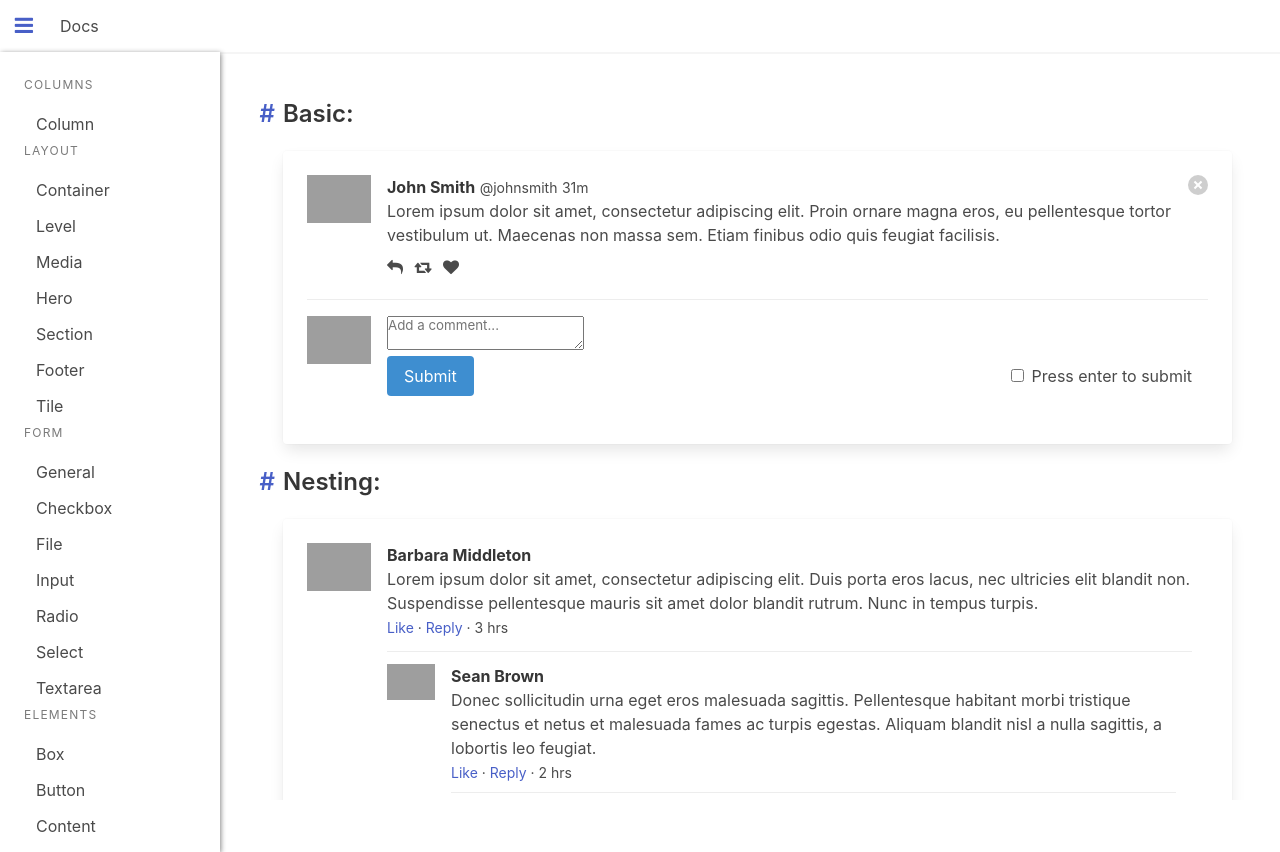
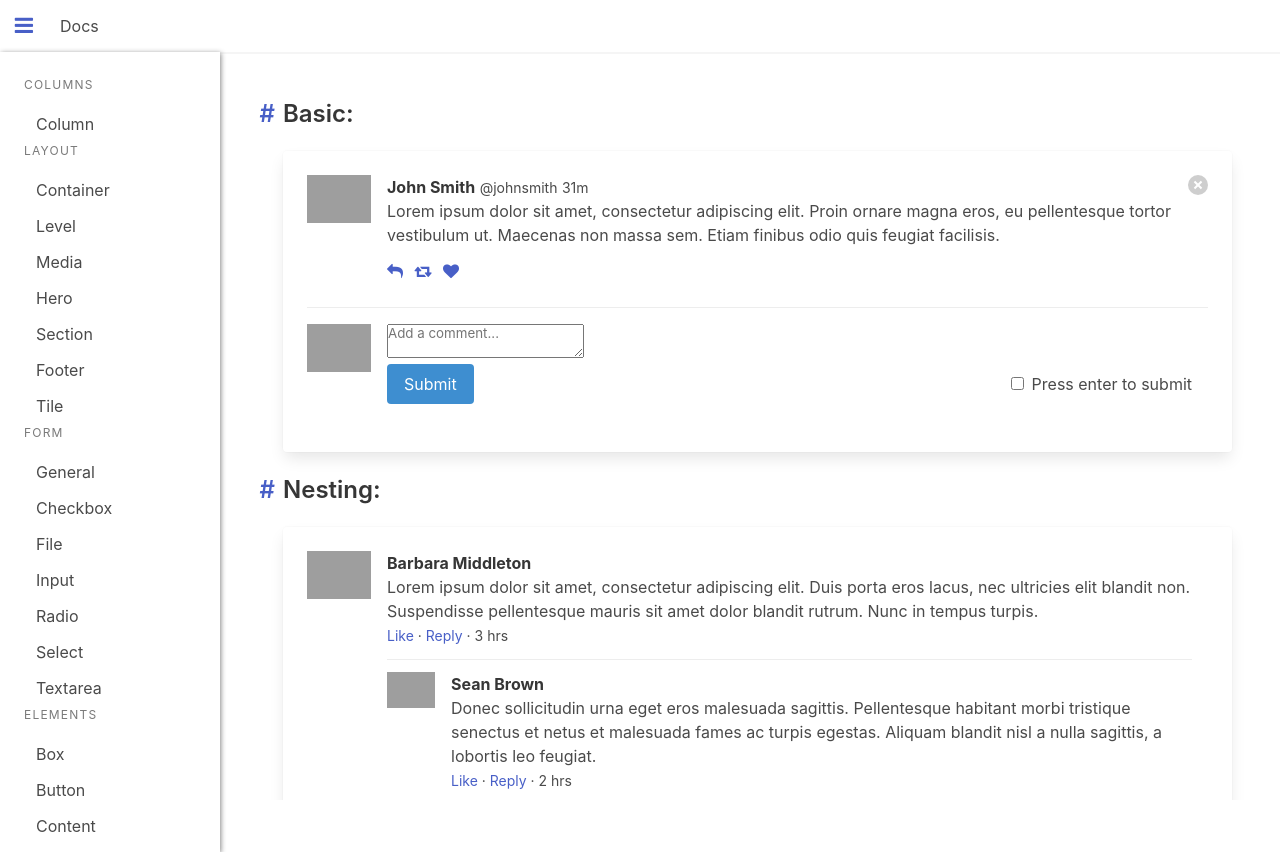
Before and after one commit to vue-bulma/bulma-ui, a Vue app: page /docs/layout/media in a window 1280 px wide. Built offline with nearby package versions, Linux system fonts and the light colour scheme; grey boxes are pictures that could not be loaded.

Commit message:
fixup: remove props.element

```diff
--- a/examples/components/layout/Level.vue
+++ b/examples/components/layout/Level.vue
@@ -2,8 +2,8 @@
   <vb-section>
     <example-section-item title="Basic">
       <demo>
-        <vb-level element="nav">
-          <vb-level-item element="p">
+        <vb-level>
+          <vb-level-item>
             <vb-title type="subtitle" size="5">
               <strong>123</strong> posts
             </vb-title>
@@ -19,35 +19,39 @@
       </demo>
 
       <demo>
-        <vb-level element="nav">
-          <vb-level-item slot="left">
+        <vb-level>
+          <template slot="left">
+            <vb-level-item>
               <vb-title type="subtitle" size="5">
                 <strong>123</strong> posts
               </vb-title>
             </vb-level-item>
 
-          <vb-level-item slot="left">
+            <vb-level-item>
               <vb-form-item addons>
                 <vb-input placeholder="Find a post"></vb-input>
                 <vb-button>Search</vb-button>
               </vb-form-item>
             </vb-level-item>
+          </template>
 
-          <vb-level-item element="p" slot="right">
+          <template slot="right">
+            <vb-level-item>
               <strong>All</strong>
             </vb-level-item>
-          <vb-level-item element="p" slot="right">
+            <vb-level-item>
               <a>Published</a>
             </vb-level-item>
-          <vb-level-item element="p" slot="right">
+            <vb-level-item>
               <a>Drafts</a>
             </vb-level-item>
-          <vb-level-item element="p" slot="right">
+            <vb-level-item>
               <a>Deleted</a>
             </vb-level-item>
-          <vb-level-item element="p" slot="right">
+            <vb-level-item>
               <vb-button color="success">New</vb-button>
             </vb-level-item>
+          </template>
         </vb-level>
       </demo>
     </example-section-item>
--- a/examples/components/layout/Media.vue
+++ b/examples/components/layout/Media.vue
@@ -16,15 +16,17 @@
           </vb-content>
 
           <vb-level mobile>
-            <vb-level-item slot="left">
-              <vb-icon size="small" name="fa fa-reply"></vb-icon>
-            </vb-level-item>
-            <vb-level-item slot="left">
-              <vb-icon size="small" name="fa fa-retweet"></vb-icon>
-            </vb-level-item>
-            <vb-level-item slot="left">
-              <vb-icon size="small" name="fa fa-heart"></vb-icon>
-            </vb-level-item>
+            <template slot="left">
+              <vb-level-item>
+                <a href="#"><vb-icon size="small" name="fa fa-reply"></vb-icon></a>
+              </vb-level-item>
+              <vb-level-item>
+                <a href="#"><vb-icon size="small" name="fa fa-retweet"></vb-icon></a>
+              </vb-level-item>
+              <vb-level-item>
+                <a href="#"><vb-icon size="small" name="fa fa-heart"></vb-icon></a>
+              </vb-level-item>
+            </template>
           </vb-level>
         </vb-media-object>
 
--- a/src/components/layout/Level.vue
+++ b/src/components/layout/Level.vue
@@ -1,8 +1,6 @@
 <script>
 import Vue from 'vue'
 import alignProps from '@/mixins/align'
-
-const ELEMENTS = ['nav', 'div', 'p']
 
 const Level = Vue.component('VbLevel', {
   mixins: [alignProps],
@@ -12,15 +10,9 @@ const Level = Vue.component('VbLevel', {
     }
   },
   props: {
-    element: {
-      type: String,
-      default: 'nav',
-      validator: value => ELEMENTS.includes(value)
-    },
     mobile: Boolean
   },
   render(createElement) {
-    const { element, mobile } = this
     const { left, right, default: content } = this.$slots
     const items = [content]
     if (left) {
@@ -30,8 +22,8 @@ const Level = Vue.component('VbLevel', {
       items.push(createElement('div', { class: 'level-right' }, right))
     }
     return createElement(
-      element,
-      { class: { level: true, 'is-mobile': mobile } },
+      'div',
+      { class: { level: true, 'is-mobile': this.mobile } },
       items
     )
   }
--- a/src/components/layout/LevelItem.vue
+++ b/src/components/layout/LevelItem.vue
@@ -1,8 +1,6 @@
 <script>
 import Vue from 'vue'
 import alignProps from '@/mixins/align'
-
-const ELEMENTS = ['nav', 'div', 'p']
 
 const LevelItem = Vue.component('VbLevelItem', {
   inject: {
@@ -13,19 +11,10 @@ const LevelItem = Vue.component('VbLevelItem', {
     }
   },
   mixins: [alignProps],
-  props: {
-    element: {
-      type: String,
-      default: 'div',
-      validator(value) {
-        return ELEMENTS.includes(value)
-      }
-    }
-  },
   render(createElement) {
     const align = this.align || this.vbLevel.align
     return createElement(
-      this.element,
+      'div',
       {
         class: {
           'level-item': true,
```
Lines whose indentation alone changed are shown as unchanged.
